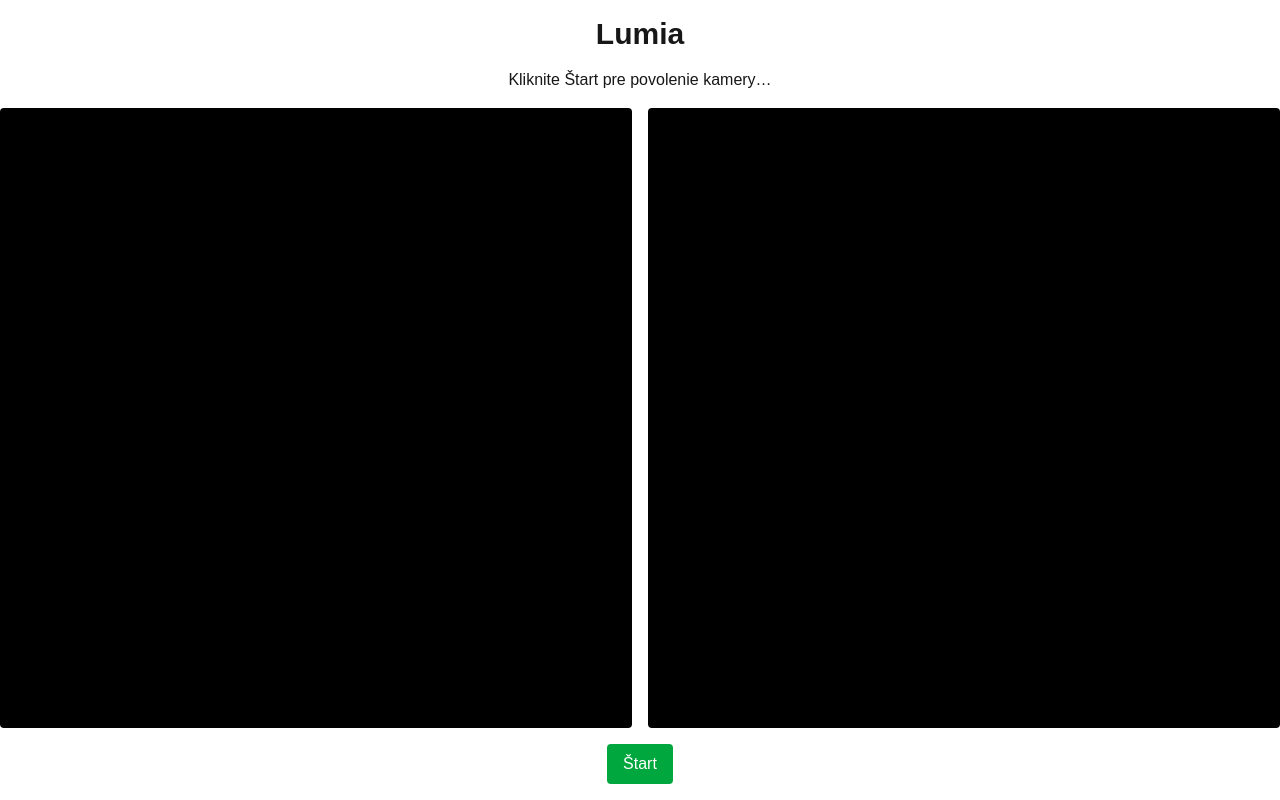
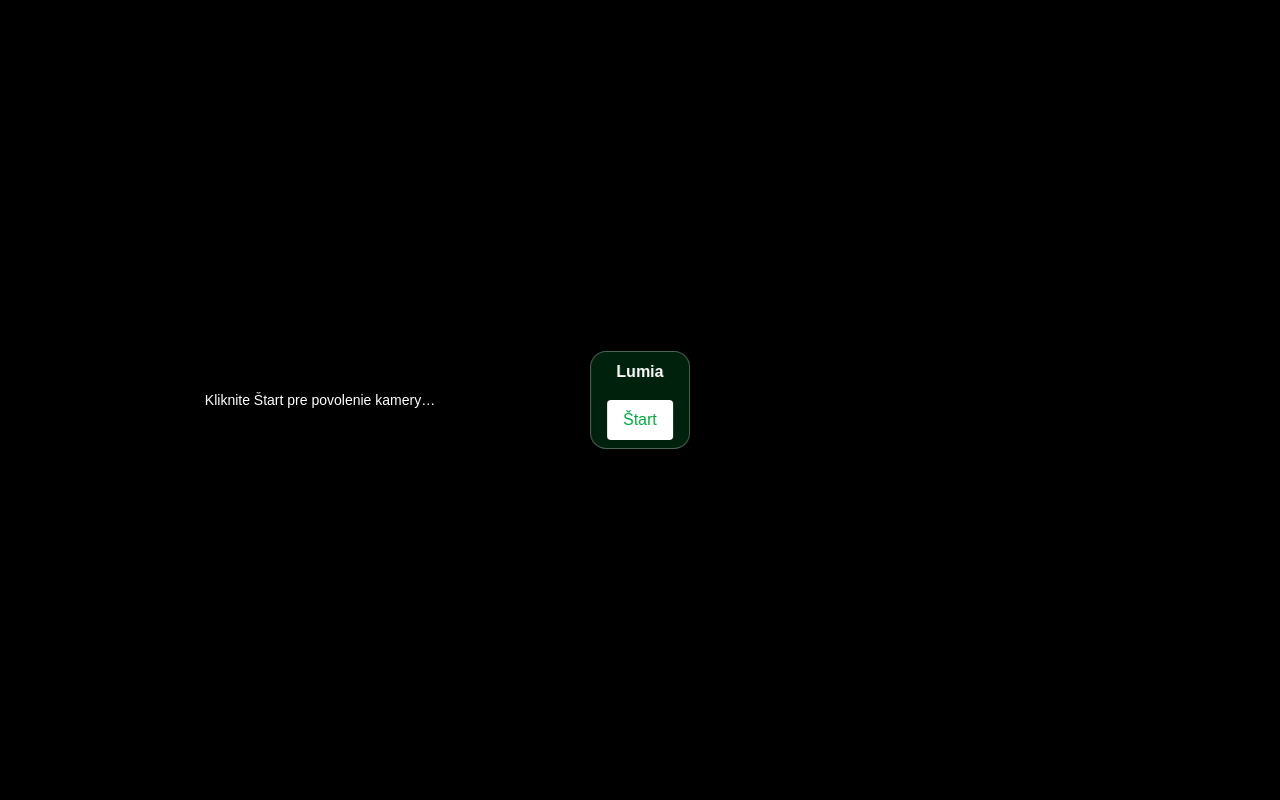
Before and after one commit to matusadamovic/lumia-app, a Next.js app: page / in a window 1280 px wide. Built offline with nearby package versions, Linux system fonts and the light colour scheme.

Commit message:
new stable design

```diff
--- a/package.json
+++ b/package.json
@@ -12,6 +12,7 @@
     "next": "15.3.4",
     "react": "^19.0.0",
     "react-dom": "^19.0.0",
+    "react-icons": "^5.5.0",
     "simple-peer": "^9.11.1",
     "socket.io": "^4.8.1",
     "socket.io-client": "^4.8.1"
--- a/src/app/page.tsx
+++ b/src/app/page.tsx
@@ -20,19 +20,23 @@
   const remoteVideoRef = useRef<HTMLVideoElement>(null);
   const localStreamRef = useRef<MediaStream | null>(null);
 
-  const peerRef   = useRef<SimplePeer.Instance | null>(null);
+  const peerRef = useRef<SimplePeer.Instance | null>(null);
   const socketRef = useRef<ReturnType<typeof io> | null>(null);
 
-  const [status,        setStatus]        = useState("Kliknite Štart pre povolenie kamery…");
+  const [status, setStatus] = useState(
+    "Kliknite Štart pre povolenie kamery…"
+  );
   const [hasLocalVideo, setHasLocalVideo] = useState(true);
-  const [nextEnabled,   setNextEnabled]   = useState(false);
-  const [started,       setStarted]       = useState(false);
-  const [partnerId,     setPartnerId]     = useState<string | null>(null);
-  const [hasReported,   setHasReported]   = useState(false);
-  const [messages,      setMessages]      = useState<{ self: boolean; text: string }[]>([]);
-  const [newMessage,    setNewMessage]    = useState("");
+  const [nextEnabled, setNextEnabled] = useState(false);
+  const [started, setStarted] = useState(false);
+  const [partnerId, setPartnerId] = useState<string | null>(null);
+  const [hasReported, setHasReported] = useState(false);
+  const [messages, setMessages] = useState<
+    { self: boolean; text: string }[]
+  >([]);
+  const [newMessage, setNewMessage] = useState("");
 
-  /* ─────────────────── Socket setup helper ─────────────────── */
+  /* ───── Socket setup ───── */
   function connectSocket() {
     setNextEnabled(false);
     const socket = io({ path: "/api/socket" });
@@ -56,28 +60,32 @@
       peerRef.current?.destroy();
     });
 
-    socket.on("signal", (data: SignalData) => peerRef.current?.signal(data));
+    socket.on("signal", (data: SignalData) =>
+      peerRef.current?.signal(data)
+    );
     socket.on("chat-message", (msg: string) =>
       setMessages((m) => [...m, { self: false, text: msg }])
     );
   }
 
-  /* ─────────────────────── Camera setup ─────────────────────── */
+  /* ───── Camera setup ───── */
   async function startCamera() {
     if (localStreamRef.current) return;
-
-    let stream: MediaStream;
     try {
-      stream = await navigator.mediaDevices.getUserMedia({ video: true, audio: true });
+      const stream = await navigator.mediaDevices.getUserMedia({
+        video: true,
+        audio: true,
+      });
       attachLocalStream(stream);
       localStreamRef.current = stream;
       setHasLocalVideo(true);
     } catch (err) {
       const e = err as DOMException;
       console.warn("getUserMedia:", e.name, e.message);
-
       if (e.name === "NotAllowedError" || e.name === "SecurityError") {
-        setStatus("Používateľ zamietol prístup ku kamere – prijímame len video druhej strany.");
+        setStatus(
+          "Používateľ zamietol prístup ku kamere – prijímame len video druhej strany."
+        );
       } else if (e.name === "NotFoundError") {
         setStatus("Nebola nájdená žiadna kamera ani mikrofón.");
       } else {
@@ -95,16 +103,11 @@
     setStarted(true);
   }
 
-  /* ───────────────────── Socket lifecycle ───────────────────── */
-  useEffect(() => {
-    return cleanupFull;
-    // eslint-disable-next-line react-hooks/exhaustive-deps
-  }, []);
+  useEffect(() => cleanupFull, []);
 
-  /* ─────────────────── WebRTC peer creation ─────────────────── */
+  /* ───── Peer setup ───── */
   async function startPeer(otherId: string, initiator: boolean) {
     const stream = localStreamRef.current ?? new MediaStream();
-
     const peer = new SimplePeer({
       initiator,
       stream,
@@ -113,7 +116,9 @@
     });
     peerRef.current = peer;
 
-    peer.on("signal", (sig) => socketRef.current?.emit("signal", { to: otherId, data: sig }));
+    peer.on("signal", (sig) =>
+      socketRef.current?.emit("signal", { to: otherId, data: sig })
+    );
     peer.on("track", (_t, s) => {
       if (remoteVideoRef.current) {
         remoteVideoRef.current.srcObject = s;
@@ -128,20 +133,18 @@
   }
 
   function attachLocalStream(s: MediaStream) {
-    if (localVideoRef.current) {
-      localVideoRef.current.srcObject  = s;
-      localVideoRef.current.muted      = true;
+    if (!localVideoRef.current) return;
+    localVideoRef.current.srcObject = s;
+    localVideoRef.current.muted = true;
     localVideoRef.current.playsInline = true;
   }
-  }
 
-  /* ────────────────────── Cleanup helper ────────────────────── */
+  /* ───── Cleanup ───── */
   function cleanupPeer() {
     peerRef.current?.destroy();
     socketRef.current?.disconnect();
-    if (remoteVideoRef.current) {
+    if (remoteVideoRef.current)
       remoteVideoRef.current.srcObject = null;
-    }
     setPartnerId(null);
     setHasReported(false);
     setMessages([]);
@@ -150,11 +153,11 @@
 
   function cleanupFull() {
     cleanupPeer();
-    const ls = localVideoRef.current?.srcObject as MediaStream | null;
+    const ls = localVideoRef.current
+      ?.srcObject as MediaStream | null;
     ls?.getTracks().forEach((t) => t.stop());
-    if (localVideoRef.current) {
+    if (localVideoRef.current)
       localVideoRef.current.srcObject = null;
-    }
     localStreamRef.current = null;
     setMessages([]);
     setNewMessage("");
@@ -186,47 +189,174 @@
     setNewMessage("");
   }
 
-  /* ─────────────────────────── UI ──────────────────────────── */
+  /* ───── UI ───── */
   return (
-    <div className="h-screen flex flex-col items-center justify-center p-4">
-      <h1 className="text-3xl font-bold mb-4">Lumia</h1>
-      <p className="mb-4">{status}</p>
-
-      <div className="flex flex-col md:flex-row w-screen h-screen gap-4 mb-4">
-        {/* REMOTE */}
-        <div className="flex-1 relative bg-black rounded overflow-hidden">
-          <video ref={remoteVideoRef} autoPlay className="w-full h-full object-cover" />
+    <div className="h-screen w-full flex flex-col">
+      {/* ─── MOBILE ─── */}
+      <div className="md:hidden flex flex-col flex-1 gap-0">
+        {/* partner video */}
+        <div className="flex-1 relative bg-black overflow-hidden">
+          <video
+            ref={remoteVideoRef}
+            autoPlay
+            className="w-full h-full object-cover"
+          />
+          <div className="absolute inset-0 flex items-center justify-center text-white text-sm bg-black/30 pointer-events-none">
+            {status}
+          </div>
         </div>
 
-        {/* LOCAL */}
-        <div className="flex-1 relative bg-black rounded overflow-hidden order-2 md:order-none">
+        {/* Lumia bar */}
+        <div
+          className="
+            absolute
+            top-1/2 left-1/2
+            transform -translate-x-1/2 -translate-y-1/2
+            z-10
+            flex items-center justify-center gap-3
+            bg-green-600/20 backdrop-blur-md
+            border border-white/30
+            text-white
+            px-4 py-2
+            rounded-2xl
+          "
+        >
+          <span className="font-semibold">Lumia</span>
+          {!started ? (
+            <button
+              onClick={handleStart}
+              className="px-4 py-2 bg-white text-green-600 rounded-lg"
+            >
+              Štart
+            </button>
+          ) : (
+            <div className="flex gap-2">
+              <button
+                onClick={nextPartner}
+                disabled={!nextEnabled}
+                className="px-4 py-2 bg-red-500 rounded-lg disabled:opacity-50"
+              >
+                Ďalší
+              </button>
+              <button
+                onClick={reportPartner}
+                disabled={!partnerId || hasReported}
+                className="px-4 py-2 bg-orange-400 rounded-lg disabled:opacity-50"
+              >
+                Nahlásiť
+              </button>
+            </div>
+          )}
+        </div>
+
+        {/* your video + chat */}
+        <div className="flex-1 relative bg-black overflow-hidden">
           {!hasLocalVideo && (
             <div className="absolute inset-0 flex items-center justify-center bg-black/70 text-white text-sm">
               Kamera vypnutá
             </div>
           )}
-          <video ref={localVideoRef} autoPlay muted className="w-full h-full object-cover" />
-        </div>
-      </div>
+          <video
+            ref={localVideoRef}
+            autoPlay
+            muted
+            className="w-full h-full object-cover"
+          />
 
+          {/* chat overlay */}
           {started && (
-        <div className="w-full mb-4">
-          <div className="h-40 overflow-y-auto border rounded p-2 mb-2 bg-white text-black dark:bg-neutral-800 dark:text-white">
+            <div className="absolute inset-x-0 bottom-16 max-h-40 overflow-y-auto p-2 bg-black/50">
               {messages.map((m, i) => (
-              <div key={i} className={m.self ? "text-right" : "text-left"}>
-                <span className="inline-block px-2 py-1 my-1 rounded bg-gray-200 text-black dark:bg-gray-700 dark:text-white">
+                <div
+                  key={i}
+                  className={m.self ? "text-right" : "text-left"}
+                >
+                  <span className="inline-block px-2 py-1 my-1 rounded bg-white/80 text-black">
                     {m.text}
                   </span>
                 </div>
               ))}
             </div>
-          <form onSubmit={sendMessage} className="flex gap-2">
+          )}
+
+          {/* chat input */}
+          {started && (
+            <form
+              onSubmit={sendMessage}
+              className="absolute inset-x-0 bottom-0 flex gap-2 p-2 bg-purple-600"
+            >
               <input
                 type="text"
                 value={newMessage}
                 onChange={(e) => setNewMessage(e.target.value)}
                 className="flex-grow border rounded px-2 py-1 text-black"
-              placeholder="Napíšte správu..."
+                placeholder="Napíšte správu…"
+              />
+              <button
+                type="submit"
+                className="px-4 py-1 bg-blue-600 text-white rounded"
+              >
+                Poslať
+              </button>
+            </form>
+          )}
+        </div>
+      </div>
+
+      {/* ─── DESKTOP ─── */}
+      <div className="hidden md:flex relative flex-1 h-full">
+        {/* Left: partner camera */}
+        <div className="flex-1 relative bg-black overflow-hidden">
+          <video
+            ref={remoteVideoRef}
+            autoPlay
+            className="w-full h-full object-cover"
+          />
+          <div className="absolute inset-0 flex items-center justify-center text-white text-sm bg-black/30 pointer-events-none">
+            {status}
+          </div>
+        </div>
+
+        {/* Right: your camera + chat */}
+        <div className="flex-1 relative bg-black overflow-hidden">
+          <video
+            ref={localVideoRef}
+            autoPlay
+            muted
+            className="w-full h-full object-cover"
+          />
+          {!hasLocalVideo && (
+            <div className="absolute inset-0 flex items-center justify-center bg-black/70 text-white text-sm">
+              Kamera vypnutá
+            </div>
+          )}
+
+          {started && (
+            <div className="absolute inset-x-0 bottom-16 max-h-48 overflow-y-auto p-2 bg-black/50">
+              {messages.map((m, i) => (
+                <div
+                  key={i}
+                  className={m.self ? "text-right" : "text-left"}
+                >
+                  <span className="inline-block px-2 py-1 my-1 rounded bg-white/80 text-black">
+                    {m.text}
+                  </span>
+                </div>
+              ))}
+            </div>
+          )}
+
+          {started && (
+            <form
+              onSubmit={sendMessage}
+              className="absolute inset-x-0 bottom-0 flex gap-2 p-2 bg-gray-100"
+            >
+              <input
+                type="text"
+                value={newMessage}
+                onChange={(e) => setNewMessage(e.target.value)}
+                className="flex-grow border rounded px-2 py-1 text-black"
+                placeholder="Napíšte správu…"
               />
               <button
                 type="submit"
@@ -235,14 +365,17 @@
                 Poslať
               </button>
             </form>
+          )}
         </div>
-      )}
 
-      <div className="flex gap-2">
+        {/* Desktop action panel ako overlay */}
+        <div className="absolute left-1/2 top-1/2 transform -translate-x-1/2 -translate-y-1/2 flex flex-col items-center justify-center bg-green-600/20 backdrop-blur-md border border-white/30 text-white px-4 py-2 rounded-2xl z-10">
+          <span className="font-semibold">Lumia</span>
+          <div className="mt-4 flex flex-col gap-2">
             {!started ? (
               <button
                 onClick={handleStart}
-            className="px-4 py-2 bg-green-600 text-white rounded hover:bg-green-700"
+                className="px-4 py-2 bg-white text-green-600 rounded"
               >
                 Štart
               </button>
@@ -251,14 +384,14 @@
                 <button
                   onClick={nextPartner}
                   disabled={!nextEnabled}
-              className="px-4 py-2 bg-red-600 text-white rounded hover:bg-red-700 disabled:opacity-50"
+                  className="px-3 py-2 bg-red-600 rounded disabled:opacity-50"
                 >
-              Ďalší partner
+                  Ďalší
                 </button>
                 <button
                   onClick={reportPartner}
                   disabled={!partnerId || hasReported}
-              className="px-4 py-2 bg-orange-600 text-white rounded hover:bg-orange-700 disabled:opacity-50"
+                  className="px-3 py-2 bg-orange-600 rounded disabled:opacity-50"
                 >
                   Nahlásiť
                 </button>
@@ -266,5 +399,7 @@
             )}
           </div>
         </div>
+      </div>
+    </div>
   );
 }
```
Also changed, not shown: 1 other file (tests, documents, lock files or other folders). Lines whose indentation alone changed are shown as unchanged.
